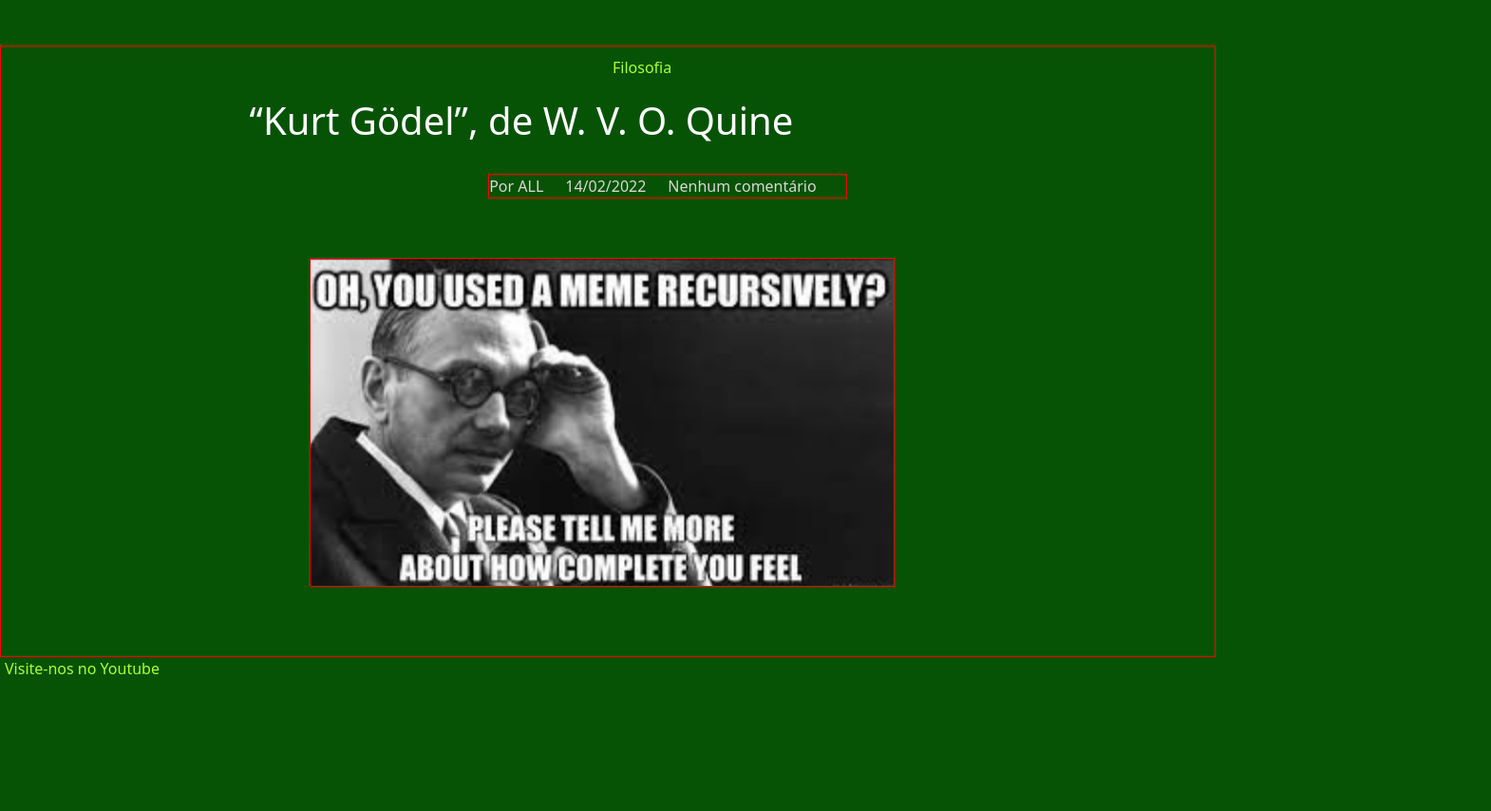
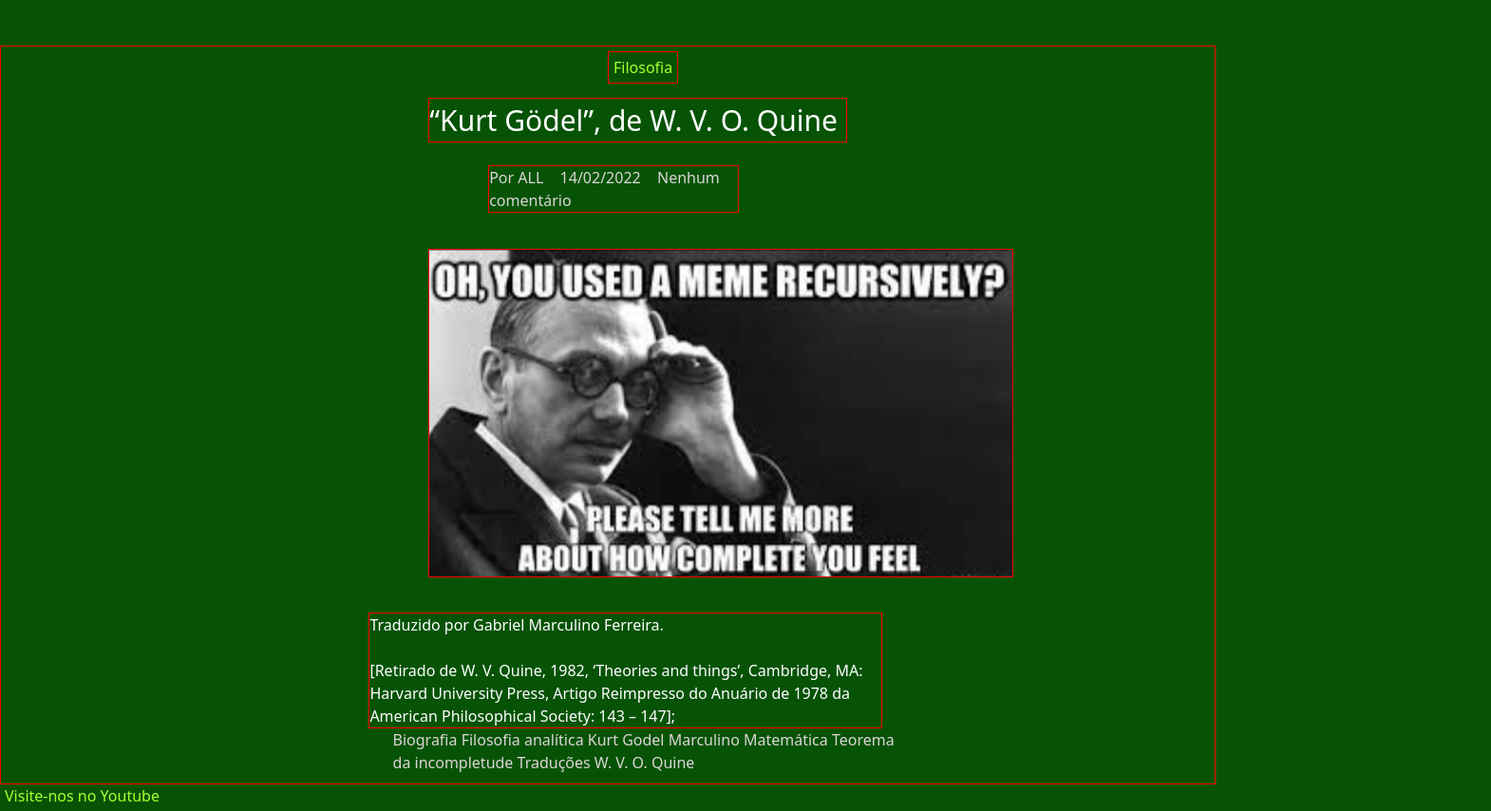
Before and after one commit to Daniel-derf/Site-de-Filosofia, a plain HTML site: page index.html in a window 1280 px wide. Shown: the part 202-1056 px from the top of the page at 95% size, 1570 px wide, since content can reach past the window. Before the commit the page ends 922 px from the top, so only its background shows below. Drawn offline with Linux system fonts and the light colour scheme.

Commit message:
site antes do bootstrap

```diff
--- a/assets/css/estilo.css
+++ b/assets/css/estilo.css
@@ -66,10 +66,12 @@ body {
 
 .titulo-artigo{
     color: white;
-    margin-left: 20%;
+    margin-left: 35%;
     margin-top: 20px;
-    margin-right: 20%;
+    margin-right: 30%;
     text-decoration: none;
+    border: 1px solid red;
+    font-size: 30px;
 
 }
 
@@ -79,6 +81,8 @@ body {
     margin-top: 50%;
     margin-bottom: 0;
 
+    border: 1px solid red;
+
 
 }
 
@@ -87,11 +91,9 @@ body {
 
     border: 1px solid red;
 
-
-
     margin-left: 40%;
 
-    margin-right: 30%;
+    margin-right: 39%;
 
 }
 
@@ -112,7 +114,23 @@ body {
 
     border: 1px solid red;
 
-    margin: 5% 25% 5% 25%;
+    margin: 3% 40% 3% 35%;
 
 
 }
+
+.previa-post {
+    color: white;
+    margin-left: 30%;
+    margin-right: 27%;
+    border: 1px solid red;
+
+}
+
+.inicio-tags {
+    margin-left: 32%;
+
+    margin-right: 25%;
+
+    color: rgb(221, 213, 213);
+}
--- a/index.html
+++ b/index.html
@@ -11,6 +11,8 @@
 </head>
 
 <body>
+
+
 
 
 
@@ -37,9 +39,9 @@
             <a href="artigo.html">
 
                 <div class="titulo-artigo">
-                    <h1>
+
                         “Kurt Gödel”, de W. V. O. Quine
-                    </h1>
+
                 </div>
             </a>
 
@@ -52,6 +54,44 @@
             </div>
 
             <img class="img-postagem" src="assets/img/img-post.png">
+
+            <div class="previa-post">
+                Traduzido por Gabriel Marculino Ferreira. <br>
+
+                <br>
+
+                [Retirado de W. V. Quine, 1982, ‘Theories and things’, Cambridge, MA: Harvard University Press, Artigo Reimpresso do Anuário de 1978 da American Philosophical Society: 143 – 147];
+            </div>
+
+            <div class="inicio-tags">
+
+                <span class="post-tags">
+                    Biografia
+                </span>
+                <span class="post-tags">
+                    Filosofia analítica
+                </span>
+                <span class="post-tags">
+                    Kurt Godel
+                </span>
+                <span class="post-tags">
+                    Marculino
+                </span>
+                <span class="post-tags">
+                    Matemática
+                </span>
+                <span class="post-tags">
+                    Teorema da incompletude
+                </span>
+                <span class="post-tags">
+                    Traduções
+                </span>
+                <span class="post-tags">
+                    W. V. O. Quine
+                </span>
+
+
+            </div>
 
 
 
```
